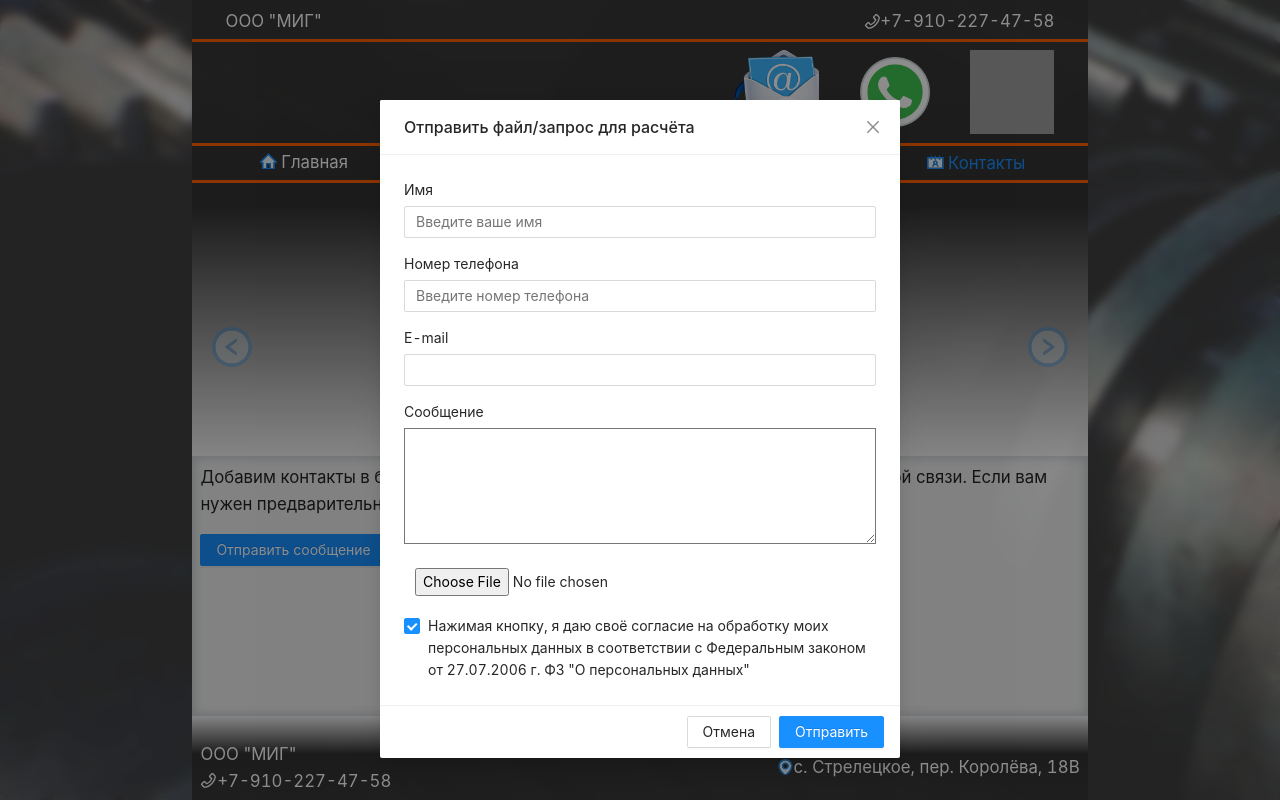
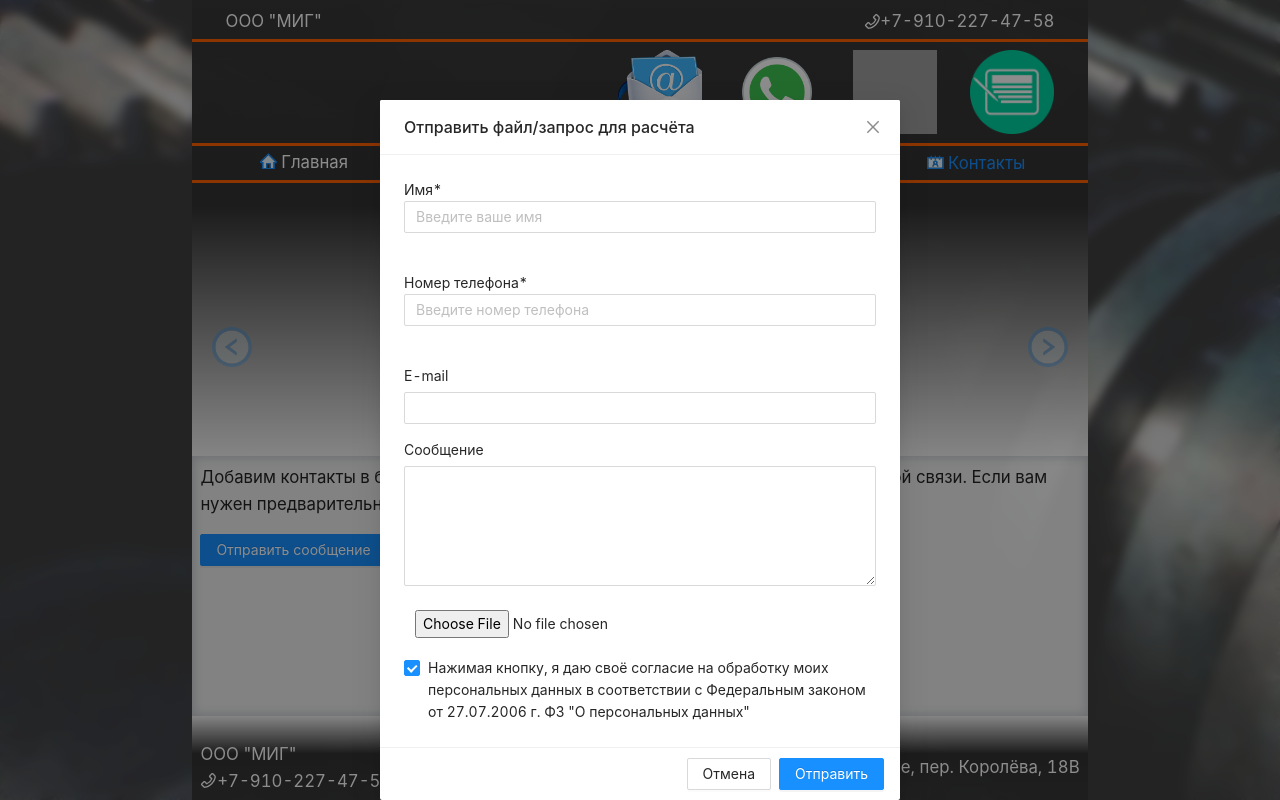
Before and after one commit to Aytcavdep/mig, a React (Create React App) app: page /contacts in a window 1280 px wide. Both pictures are taken after a click on the button "Отправить сообщение". Built offline with nearby package versions, Linux system fonts and the light colour scheme; grey boxes are pictures that could not be loaded; the HTML template or start-up script is replaced by a standard one.

Commit message:
Styled form

```diff
--- a/src/components/FormCallback.css
+++ b/src/components/FormCallback.css
@@ -1,4 +1,5 @@
-.disabled > input {
+.disabled > input,
+.disabled > textarea {
     background-color: #f5f5f5;
     border-color: #d9d9d9;
     box-shadow: none;
--- a/src/components/FormCallback.jsx
+++ b/src/components/FormCallback.jsx
@@ -1,10 +1,32 @@
-import { Button, Modal, Checkbox} from "antd";
+import { Button, Modal, Checkbox, Input, Form } from "antd";
 import React, { useState } from "react";
 import axios from "axios";
 import "./FormCallback.css";
 
 const CollectionCreateForm = ({ visible, onCreate, onCancel }) => {
+  const [form] = Form.useForm();
   const [componentDisabled, setComponentDisabled] = useState(true);
+  const [isValidateErrorName, setIsValidateErrorName] = useState(false);
+  const [isValidateErrorPhone, setIsValidateErrorPhone] = useState(false);
+  const { TextArea } = Input;
+  const onOk = () => {
+    if (componentDisabled) {
+      if (document.getElementById("name").value.length < 3) {
+        setIsValidateErrorName(true);
+      }
+      if (document.getElementById("phone").value.length < 6) {
+        setIsValidateErrorPhone(true);
+      }
+      if (!isValidateErrorName & !isValidateErrorPhone) {
+        onCreate();
+      }
+    } else {
+      Modal.error({
+        title: "Ошибка отправки формы",
+        content: "Подтвердите согласие на обработку персональных данных"
+      });
+    }
+  };
 
   return (
     <Modal
@@ -13,56 +35,79 @@ const CollectionCreateForm = ({ visible, onCreate, onCancel }) => {
       okText="Отправить"
       cancelText="Отмена"
       onCancel={onCancel}
-      onOk={() => {
-        if (componentDisabled) {
-          onCreate();
-        }
-        else {alert("Подтвердите согласие на обработку персональных данных");}
-      }}
+      onOk={onOk}
     >
-      <form
+      <Form
         id="my-form"
         action="https://migbelg.ru/MailSend/mail.php"
         method="POST"
         enctype="multipart/form-data"
       >
         <div
-          className={componentDisabled ? "form-group" : "form-group disabled"}
+          className={
+            componentDisabled ? "form-group _req" : "form-group disabled"
+          }
         >
-          <label for="">Имя</label>
-          <input
+          <Form.Item
+            validateStatus={isValidateErrorName ? "error" : "success"}
+            help={isValidateErrorName ? "Введите ваше имя" : ""}
+            rules={[{ required: true }]}
+          >
+            <label for="">Имя*</label>
+            <Input
+              disabled={!componentDisabled}
               type="text"
               class="form-control"
-            id=""
+              id="name"
               name="user_name"
               placeholder="Введите ваше имя"
+              onChange={(e) =>
+                e.currentTarget.value.length > 2
+                  ? setIsValidateErrorName(false)
+                  : ""
+              }
             />
+          </Form.Item>
         </div>
 
         <div
-          className={componentDisabled ? "form-group" : "form-group disabled"}
+          className={
+            componentDisabled ? "form-group _req" : "form-group disabled"
+          }
         >
-          <label for="">Номер телефона</label>
-          <input
+          <Form.Item
+            validateStatus={isValidateErrorPhone ? "error" : "success"}
+            help={isValidateErrorPhone ? "Введите ваш номер телефона" : ""}
+            rules={[{ required: true }]}
+          >
+            <label for="">Номер телефона*</label>
+            <Input
+              disabled={!componentDisabled}
+              onChange={(e) =>
+                e.currentTarget.value.length > 5
+                  ? setIsValidateErrorPhone(false)
+                  : ""
+              }
               type="text"
-            class="form-control"
-            id=""
+              class="form-control _phone"
+              id="phone"
               name="user_phone"
               placeholder="Введите номер телефона"
             />
+          </Form.Item>
         </div>
 
         <div
           className={componentDisabled ? "form-group" : "form-group disabled"}
         >
           <label for="">E-mail</label>
-          <input type="text" class="form-control" id="" name="user_email" />
+          <Input type="text" class="form-control" id="" name="user_email" />
         </div>
         <div
           className={componentDisabled ? "form-group" : "form-group disabled"}
         >
           <label for="">Сообщение</label>
-          <textarea
+          <TextArea
             type="textarea"
             class="form-control"
             id=""
@@ -86,7 +131,7 @@ const CollectionCreateForm = ({ visible, onCreate, onCancel }) => {
           данных в соответствии с Федеральным законом от 27.07.2006 г. ФЗ "О
           персональных данных"
         </Checkbox>
-      </form>
+      </Form>
     </Modal>
   );
 };
@@ -94,23 +139,36 @@ const CollectionCreateForm = ({ visible, onCreate, onCancel }) => {
 const FormCallback = () => {
   const [visible, setVisible] = useState(false);
   let myForm;
-  const onCreate = (values) => {
+  const onCreate = () => {
     myForm = document.getElementById("my-form");
-    uploadData(values);
+    uploadData();
     setVisible(false);
-
   };
   const FormData = require("form-data");
 
-  const uploadData = (values) => {
+  const uploadData = () => {
     let fd = new FormData(myForm);
     axios
-      .post("https://migbelg.ru/MailSend/mail.php", fd, {
+      .post("https://migbelg.store/mail.php", fd, {
         headers: {
           "Content-Type": "multipart/form-data"
         }
       })
-      .then(({ data }) => console.log(data));
+      .then(({ data }) => {
+        if (data === "send") {
+          Modal.success({
+            title: "Форма отправлена",
+            content: "Форма отправлена успешно, спасибо за обращение"
+          });
+        }
+        if (data === "error") {
+          Modal.error({
+            title: "Ошибка отправки формы",
+            content:
+              "Ошибка сети, повторите позднее или используйте другие виды связи"
+          });
+        }
+      });
     myForm.reset();
   };
 
--- a/src/components/Layout.jsx
+++ b/src/components/Layout.jsx
@@ -1,4 +1,4 @@
-import { NavLink, Outlet } from "react-router-dom";
+import { NavLink, Outlet, Link } from "react-router-dom";
 import {
   ContactsTwoTone,
   HomeTwoTone,
@@ -40,6 +40,9 @@ const Layout = () => {
             <a title="Viber" href="viber://chat?number=%2B79102274758">
               <img src={require("./img/viber.png")} alt="Viber" />
             </a>
+            <Link to="/contacts" title="Отправить сообщение">
+              <img src={require("./img/Letter.png")} alt="Letter" />
+            </Link>
             {/* <a title="Telegram" href="tg://resolve?domain=santech31"><img src="img/telegram.png" alt="Telegram"></a> */}
             {/* <a title="instagram" href="http://instagram.com/_u/santech31/"><img src="img/instagram.png" alt="instagram"></a>
     <a title="Vk" href="http://vk.com/santech31/"><img src="img/vk.png" alt="vkontakte"></a> */}
```
Also changed, not shown: src/components/img/Letter.png (added). Lines whose indentation alone changed are shown as unchanged.
